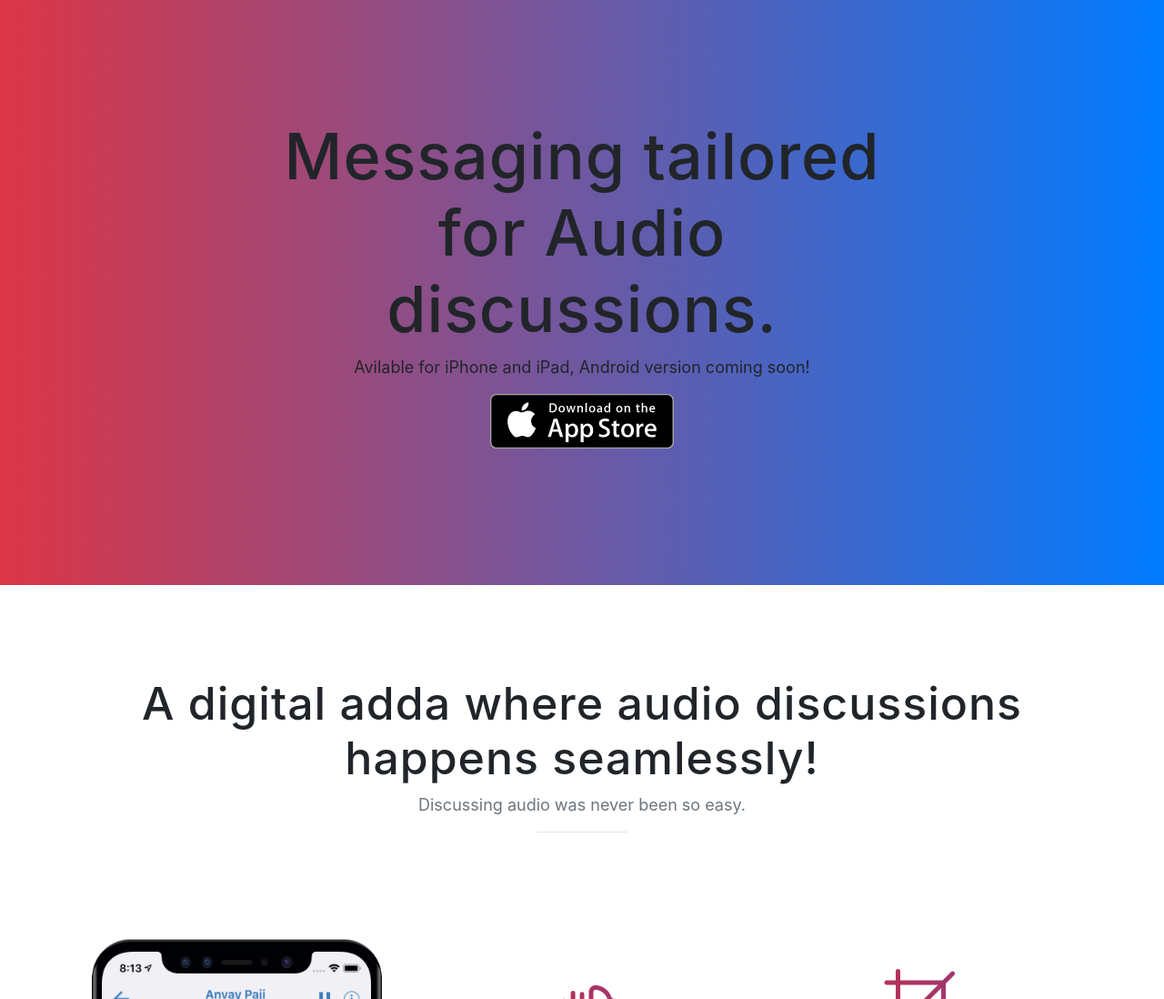
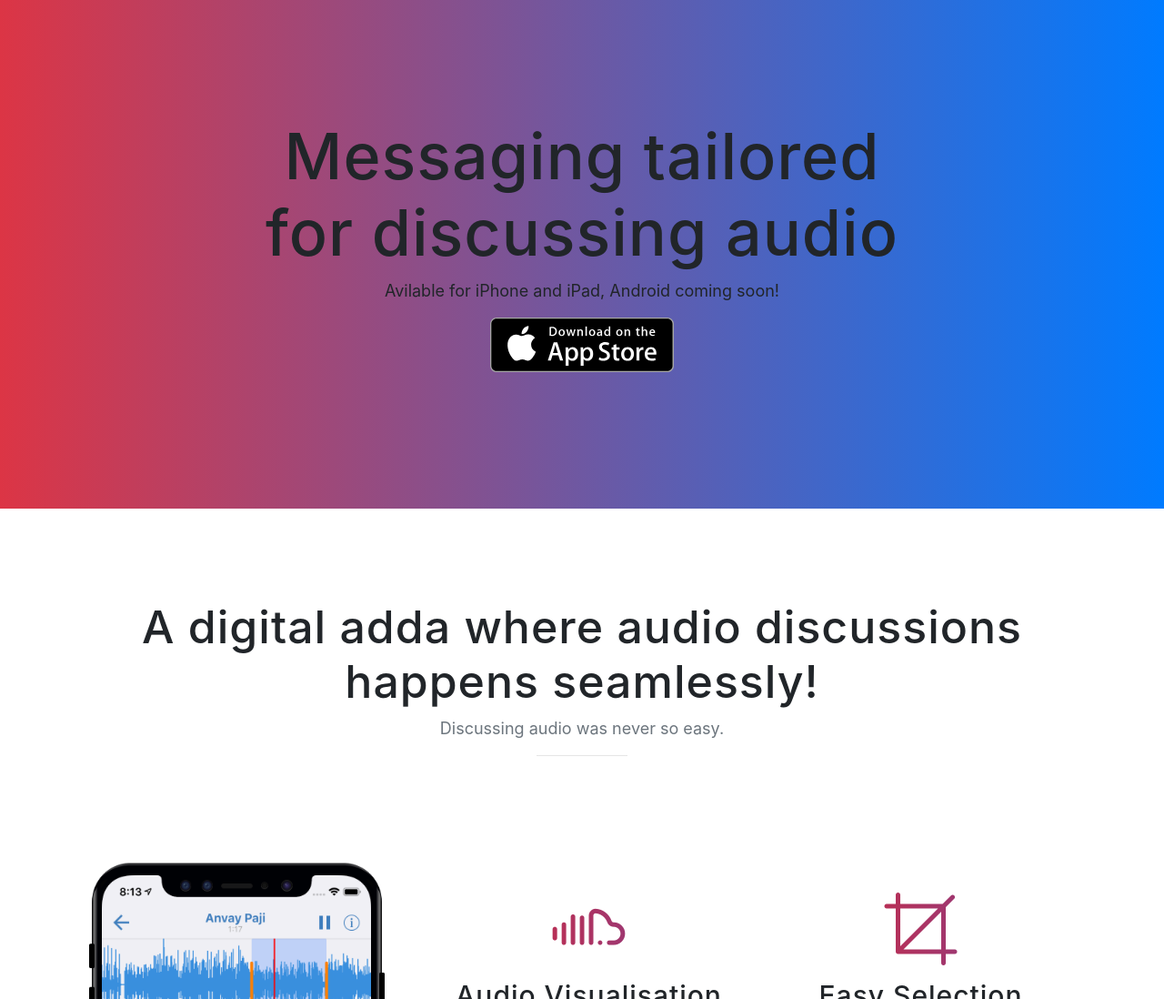
Before and after one commit to atulshukla/audioadda, a website with bundled scripts: page index.html in a window 1280 px wide. Shown: the part 820-1918 px from the top of the page at 91% size. Built offline with nearby package versions, Linux system fonts and the light colour scheme; a web font is replaced by a local one.

Commit message:
grammer corrections

```diff
--- a/index.html
+++ b/index.html
@@ -88,8 +88,8 @@
         <div class="row">
           <div class="col-md-8 mx-auto">
               <!--Audio Adda, a place to discuss your audio content seamlessly!-->
-              <h2 class="section-heading">Messaging tailored for Audio discussions.</h2>
-            <p>Avilable for iPhone and iPad, Android version coming soon!</p>
+              <h2 class="section-heading">Messaging tailored for discussing audio</h2>
+            <p>Avilable for iPhone and iPad, Android coming soon!</p>
             <div class="badges">
               <!--<a class="badge-link" href="#"><img src="img/google-play-badge.svg" alt=""></a>-->
               <a class="badge-link" href="#"><img src="img/app-store-badge.svg" alt=""></a>
@@ -103,7 +103,7 @@
       <div class="container">
         <div class="section-heading text-center">
           <h2>A digital adda where audio discussions happens seamlessly!</h2>
-          <p class="text-muted">Discussing audio was never been so easy.</p>
+          <p class="text-muted">Discussing audio was never so easy.</p>
           <hr>
         </div>
         <div class="row">
```
